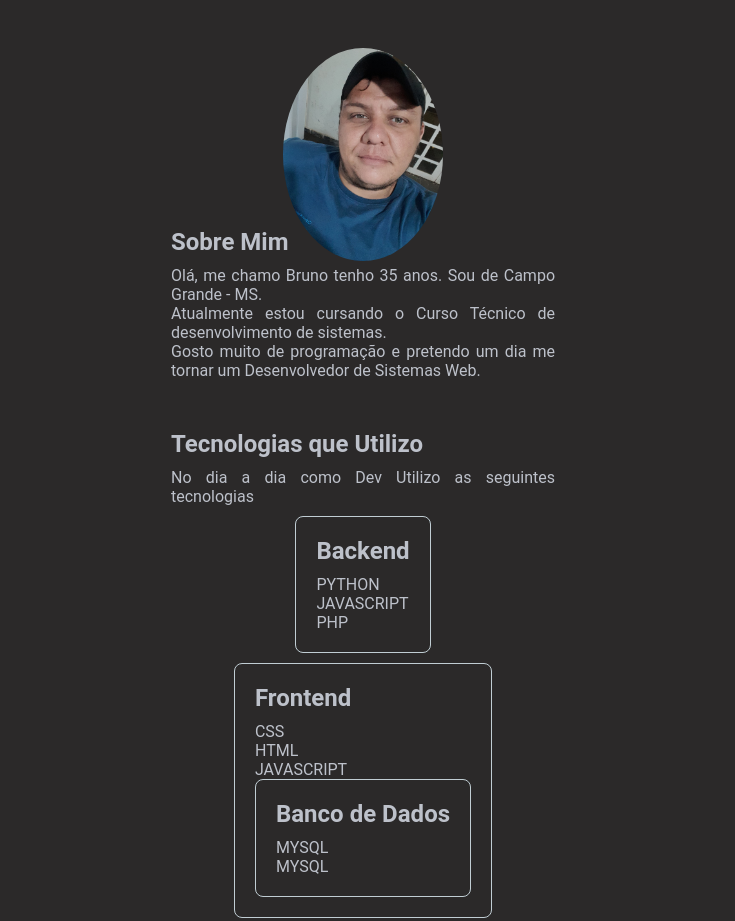
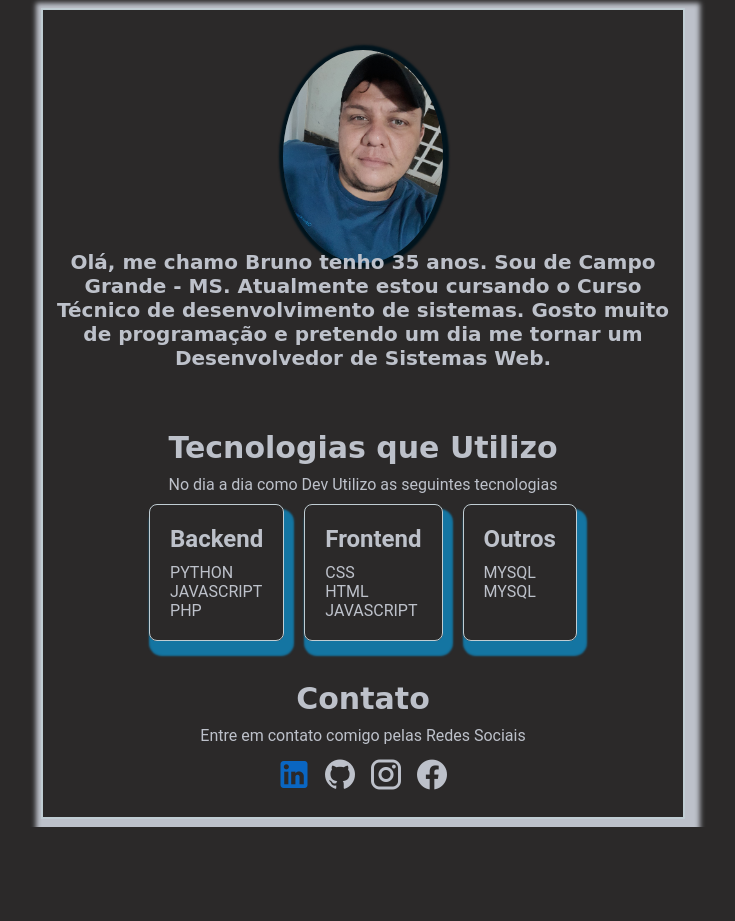
Before and after one commit to brunoDevfull/portifolio, a plain HTML site: page index.html in a window 1280 px wide. Shown: the top 921 px of the page, without its empty margins (277-1012 px from the left). After the commit the page ends 827 px from the top, so only its background shows below. Drawn offline with Linux system fonts and the light colour scheme; a web font is replaced by a local one.

Commit message:
substituição dos arquivos index.html e style.css

```diff
--- a/index.html
+++ b/index.html
@@ -12,6 +12,11 @@
     <link href="https://fonts.googleapis.com/css2?family=Roboto+Condensed:ital,wght@0,100..900;1,100..900&display=swap"
      rel="stylesheet">
 
+
+    <link rel="preconnect" href="https://fonts.googleapis.com">
+    <link rel="preconnect" href="https://fonts.gstatic.com" crossorigin>
+    <link href="https://fonts.googleapis.com/css2?family=Playwrite+DE+Grund:wght@100..400&display=swap" rel="stylesheet">
+
     <link rel="stylesheet" href="https://cdn.jsdelivr.net/npm/@mdi/font@7.4.47/css/materialdesignicons.min.css">
     <link rel="stylesheet" href="style.css">
 </head>
@@ -23,14 +28,13 @@
                 <img src="assets/20230906_181721.jpg" alt="foto do perfil">
             </figure>
 
-            <div>
-                <h1>Sobre Mim</h1>
-                <p> Olá, me chamo Bruno tenho 35 anos.
-                Sou de Campo Grande - MS. <br>
-                Atualmente estou cursando o Curso Técnico de desenvolvimento de sistemas. <br>
+            <div class="sobremim">
+                <h3 class="sobremim"> Olá, me chamo Bruno tenho 35 anos.
+                Sou de Campo Grande - MS.
+                Atualmente estou cursando o Curso Técnico de desenvolvimento de sistemas.
                 Gosto muito de programação e pretendo um dia me tornar um
                 Desenvolvedor de Sistemas Web.
-                </p>
+                </h3>
             </div>
         </section>
 
@@ -58,13 +62,14 @@
                         <li> JAVASCRIPT </li>
                     </ul>
 
+                </div>
+
                 <div class="card">
-                        <h2>Banco de Dados</h2>
+                    <h2>Outros</h2>
                     <ul>
                         <li> MYSQL </li>
                         <li> MYSQL </li>
                     </ul>
-                    </div>
                 </div>
             </div>
         </section>
@@ -73,15 +78,29 @@
             <h1> Contato </h1>
             <p>Entre em contato comigo pelas Redes Sociais </p>
             <ul class="redes-sociais">
-                <li>
-                    <a href="https://linkedin.com/in/bruno-ribeiro-553b27330" target="_blank">
+                <li id="linkedin">
+                    <a href="https://www.linkedin.com/in/bruno-ribeiro-553b27330" target="_blank">
                         <span class="mdi mdi-linkedin"></span>
                     </a>
                 </li>
 
                 <li>
                     <a href="https://github.com/brunoDevfull" target="_blank">
-                        <span class="mdi mdi-gitub"></span>
+                        <span class="mdi mdi-github"></span>
+                    </a>
+                </li>
+
+                <li>
+                    <a href="https://www.instagram.com/brunorib.dev/profilecard/?igsh=MWxldGgwaHJrNjd2cQ==" target="_blank">
+                        <span class="mdi mdi-instagram"></span>
+
+                    </a>
+                </li>
+
+                <li>
+                    <a href="https://www.facebook.com/profile.php?id=100080626178580&mibextid=ZbWKwL" target="_blank">
+                        <span class="mdi mdi-facebook"></span>
+
                     </a>
                 </li>
             </ul>
--- a/style.css
+++ b/style.css
@@ -20,8 +20,11 @@ body{
 }
 
 main{
-    width: 30vw;
+    width: 50vw;
     margin: 0 auto;
+    border: 2px solid #C0CDD3;
+    box-shadow: 5px 5px 5px 10px;
+
 }
 
 figure{
@@ -34,6 +37,7 @@ figure{
 figure img{
     width: 100%;
     border-radius: 50%;
+    box-shadow: 1px 0px 2px 5px rgb(1, 20, 29) ;
 }
 
 section{
@@ -41,23 +45,37 @@ section{
 }
 
 h1{
+    font-size: 30px;
+    font-family: "Playwrite DE Grund", cursive;
     margin-bottom: 10px;
+    text-align: center;
+}
+
+.sobremim{
+    font-family: "Playwrite DE Grund", cursive;
+    text-align: center;
+    font-size: 20px;
+    display: flex;
+
 }
 
 p{
-    text-align: justify;
+    text-align: center;
     margin-bottom: 10px;
+
 }
 
 .card-container{
     display: flex;
     flex-wrap: wrap;
-    grid-gap: 10px;
+    grid-gap: 20px;
     justify-content: center;
+
 }
 
 .card{
     border: 1px solid #C0CDD3;
+    box-shadow: 5px 10px 2px 5px rgb(20, 117, 162) ;
     border-radius: 8px;
     padding: 20px;
 }
@@ -72,6 +90,10 @@ p{
     grid-gap: 10px;
 }
 
+#linkedin{
+    color: #0a66c2;
+}
+
 .mdi{
     font-size: 36px;
 }
```
Lines whose indentation alone changed are shown as unchanged.
